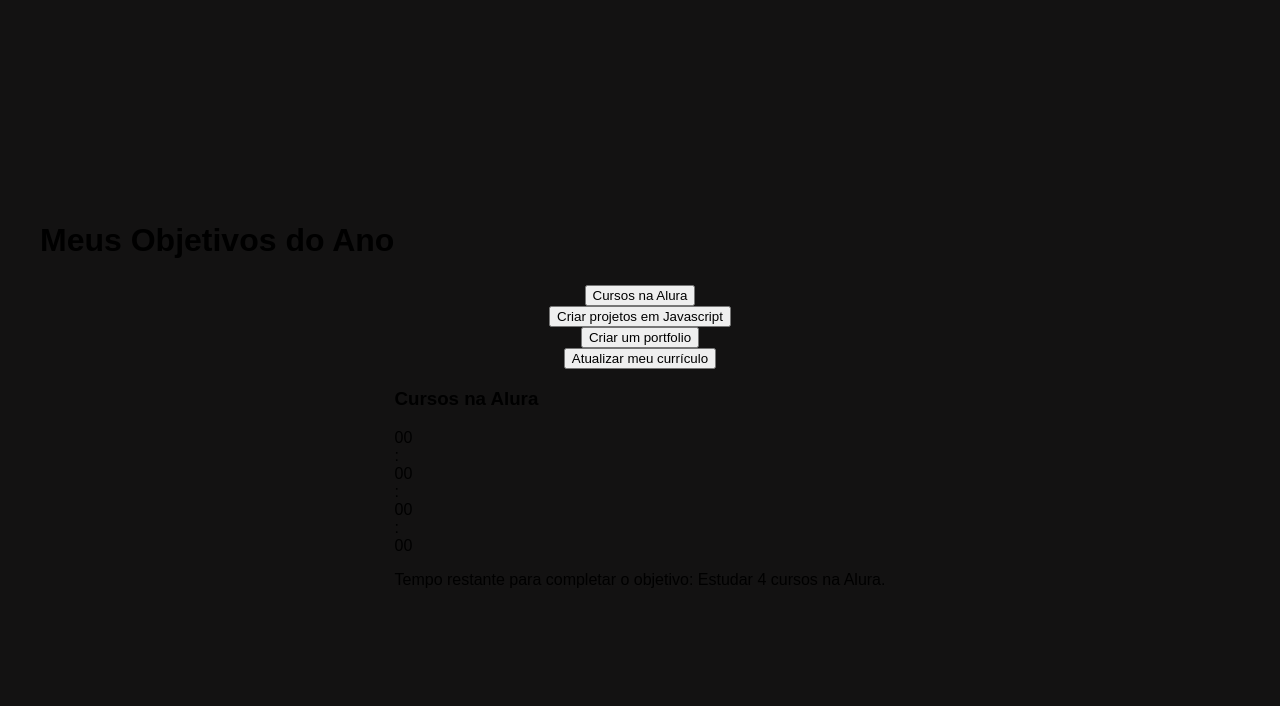
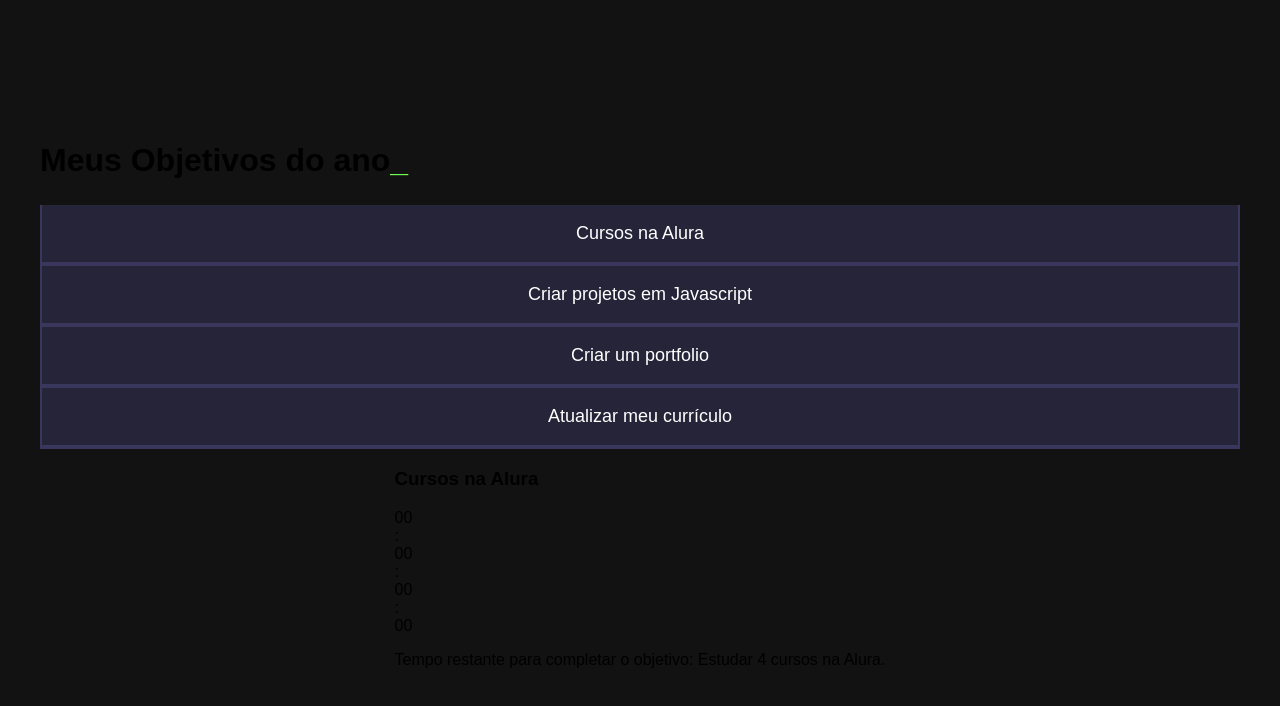
Before and after one commit to lauanereccofaustino/prog2-turma3D, a plain HTML site: page index.html in a window 1280 px wide. Drawn offline with Linux system fonts and the light colour scheme; a script that the page names is missing.

Commit message:
jhgtdfhijsk

```diff
--- a/index.html
+++ b/index.html
@@ -8,7 +8,8 @@
 </head>
 <body>
     <section class="conteudo-principal">
-        <h2 class="titulo-principal">Meus Objetivos do Ano</h2>
+        <h2 class="titulo-principal">Meus Objetivos do ano<span>_</span></h2>
+
         <button class="botao">Cursos na Alura</button>
         <button class="botao">Criar projetos em Javascript</button>
         <button class="botao">Criar um portfolio</button>
--- a/style.css
+++ b/style.css
@@ -26,10 +26,39 @@ body {
     width: 100%;
     margin: 0 auto;
 }
+
 .titulo-principal {
     text-align: left;
     width: 100%;
     font-size: 32px;
+}
+
+.titulo-principal span {
+    color: var(--verde);
+}
+
+.botao {
+    font-family: "Crakra Petch", sans-serif;
+    background-color: var(--botao-inativo);
+    color: var(--branco);
+    display: flex;
+    justify-content: center;
+    padding: 1em;
+    font-size: 18px;
+    align-items: center;
+    width: 100%;
+    border-bottom: 4px solid var(--botao-ativo);
+    border-left: 2px solid var(--botao-ativo);
+    border-right: 2px solid var(--botao-ativo);
+    border-top: none;
+
+    .botoes {
+        display: block;
+    }
+
+    @media screen and (min-width: 768px) {
+        .botoes {
+            display: flex;
         }
 
         .cronometro-container {
```
Lines whose indentation alone changed are shown as unchanged.
